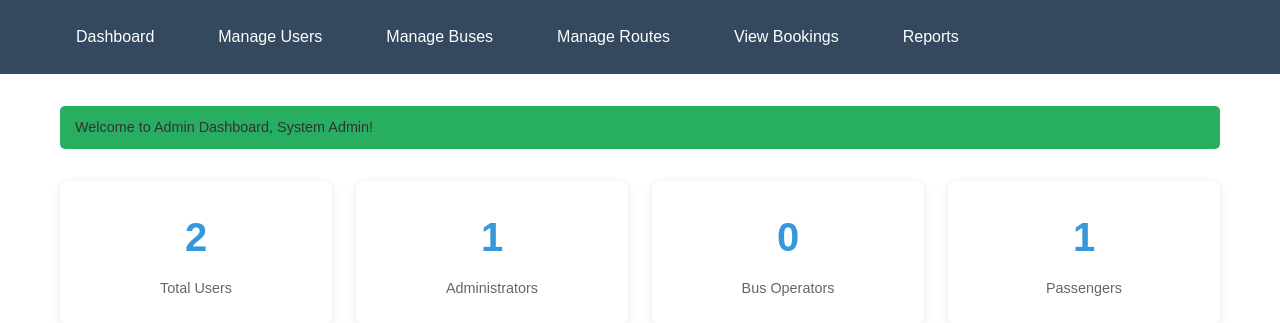
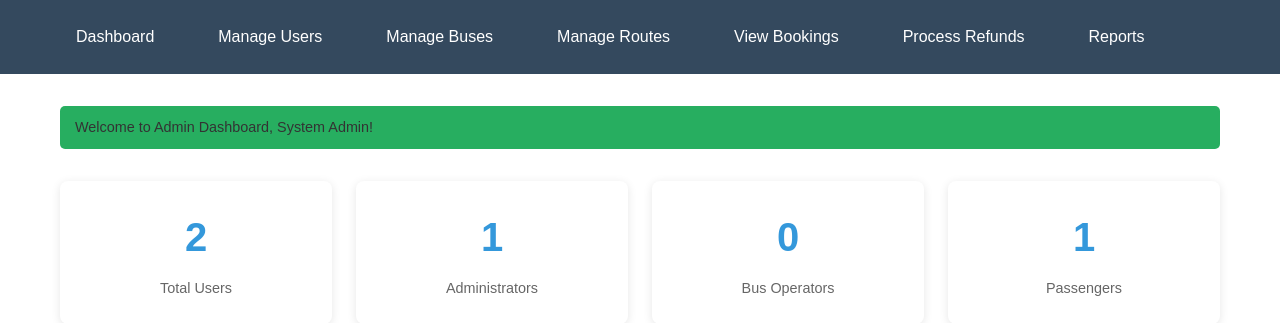
Before and after one commit to AvinashFdo/Road_Runner, a PHP site: page /admin/dashboard.php in a window 1280 px wide. Shown: the part 78-401 px from the top of the page. Run offline with PHP 8.4, Linux system fonts and the light colour scheme; a user stored in the database is signed in; data comes from the database, SQL or seed files in the repository.

Commit message:
Update dashboard.php

```diff
--- a/admin/dashboard.php
+++ b/admin/dashboard.php
@@ -1,6 +1,4 @@
 <?php
-// Admin Dashboard
-// Save this as: admin/dashboard.php
 
 session_start();
 require_once '../db_connection.php';
@@ -11,7 +9,7 @@ if (!isset($_SESSION['user_id']) || $_SESSION['user_type'] !== 'admin') {
     exit();
 }
 
-// Get some basic statistics
+// statistics
 try {
     // Count total users
     $stmt = $pdo->query("SELECT COUNT(*) as total_users FROM users");
@@ -64,6 +62,7 @@ try {
                 <a href="#" onclick="alert('Coming soon!')">Manage Buses</a>
                 <a href="routes.php">Manage Routes</a>
                 <a href="#" onclick="alert('Coming soon!')">View Bookings</a>
+                <a href="refunds.php">Process Refunds</a>
                 <a href="#" onclick="alert('Coming soon!')">Reports</a>
             </div>
         </div>
```
